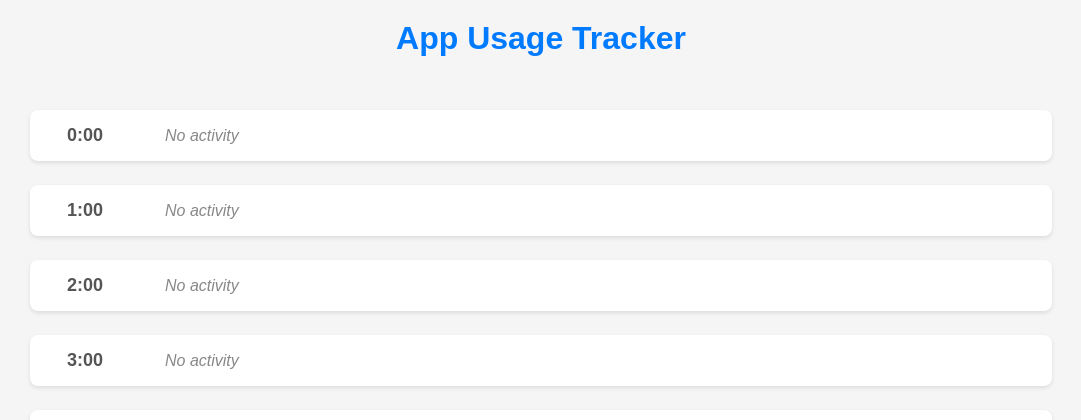
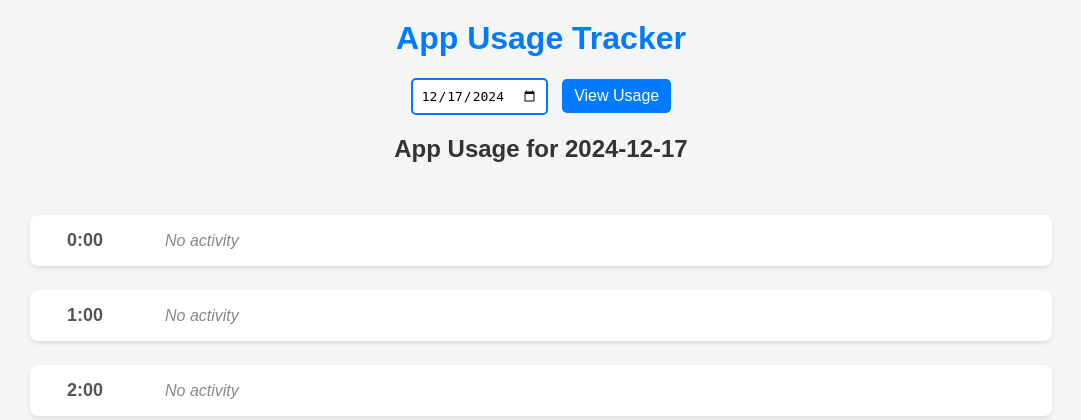
Before and after one commit to Balaaditya8/productivity-tracker, a Flask app: page / in a window 1280 px wide. Shown: the top 420 px of the page, without its empty margins (99-1180 px from the left). Run offline with Flask 3, Linux system fonts and the light colour scheme; data that the repository does not hold is empty.

Commit message:
Added history and date specific view

```diff
--- a/app.py
+++ b/app.py
@@ -1,4 +1,4 @@
-from flask import Flask, render_template
+from flask import Flask, render_template, request
 from datetime import datetime
 from collections import defaultdict
 import sqlite3
@@ -10,50 +10,52 @@ def parse_time(time_str):
     return datetime.strptime(time_str, "%Y-%m-%d %H:%M:%S")
 
 # Function to calculate hourly usage data
-def calculate_hourly_data():
-    # Connect to the SQLite database to fetch app usage data
+def calculate_hourly_data(target_date=None):
     conn = sqlite3.connect('app_usage.db')
     cursor = conn.cursor()
 
-    # Query to fetch the app usage data from the database
-    cursor.execute("SELECT app_name, start_time, end_time FROM app_usage ORDER BY start_time")
+    # Query to fetch app usage data (filter by date if provided)
+    if target_date:
+        cursor.execute("""
+            SELECT app_name, start_time, end_time
+            FROM app_usage
+            WHERE DATE(start_time) = ?
+            ORDER BY start_time
+        """, (target_date,))
+    else:
+        cursor.execute("SELECT app_name, start_time, end_time FROM app_usage ORDER BY start_time")
+
     app_usage = cursor.fetchall()
-
-    # Close the database connection
     conn.close()
 
-    # Dictionary to hold hourly data (key: hour, value: list of (app_name, time_spent))
     hourly_data = defaultdict(lambda: defaultdict(float))
 
-    # Iterate through the fetched app usage data
+    # Process fetched data
     for usage in app_usage:
         app_name = usage[0]
         start_time = parse_time(usage[1])
         end_time = parse_time(usage[2])
 
-        # Calculate time spent in minutes
         time_spent = math.ceil((end_time - start_time).seconds / 60)
-
-        # Get the hour of the start time
         hour = start_time.hour
-
-        # Accumulate time spent on the app in the respective hour
         hourly_data[hour][app_name] += time_spent
 
-    # Ensure all 24 hours are represented, even if no data exists
+    # Fill all 24 hours to ensure proper rendering
     for hour in range(24):
         if hour not in hourly_data:
             hourly_data[hour] = {}
 
     return hourly_data
 
-@app.route('/')
+
+@app.route('/', methods=['GET'])
 def index():
-    # Get the hourly data
-    hourly_data = calculate_hourly_data()
+    target_date = request.args.get('date')  # Get the date from query parameters
+    if not target_date:
+        target_date = datetime.now().strftime('%Y-%m-%d')  # Default to today's date
 
-    # Pass the data to the HTML template
-    return render_template('index.html', hourly_data=hourly_data)
+    hourly_data = calculate_hourly_data(target_date)
+    return render_template('index.html', hourly_data=hourly_data, target_date=target_date)
 
 if __name__ == '__main__':
     app.run(debug=True)
--- a/templates/index.html
+++ b/templates/index.html
@@ -20,6 +20,37 @@
             margin-top: 20px;
             color: #007BFF;
             font-size: 2em;
+        }
+
+        /* Date picker form */
+        .date-form {
+            display: flex;
+            justify-content: center;
+            margin: 20px 0;
+        }
+
+        .date-form input[type="date"] {
+            padding: 8px;
+            font-size: 1em;
+            border: 2px solid #007BFF;
+            border-radius: 5px;
+            margin-right: 10px;
+            outline: none;
+        }
+
+        .date-form button {
+            padding: 8px 12px;
+            font-size: 1em;
+            color: #fff;
+            background-color: #007BFF;
+            border: none;
+            border-radius: 5px;
+            cursor: pointer;
+            transition: background-color 0.3s;
+        }
+
+        .date-form button:hover {
+            background-color: #0056b3;
         }
 
         /* Container for the grid layout */
@@ -115,14 +146,26 @@
 </head>
 <body>
     <h1>App Usage Tracker</h1>
+
+    <!-- Date Picker Form -->
+    <div class="date-form">
+        <form method="get" action="/">
+            <input type="date" name="date" value="{{ target_date }}" required>
+            <button type="submit">View Usage</button>
+        </form>
+    </div>
+
+    <!-- Display Selected Date -->
+    <h2 style="text-align: center; color: #333;">App Usage for {{ target_date }}</h2>
+
+    <!-- Container for Hourly Data -->
     <div class="container">
-        <!-- Loop over all hours from 0 to 23 -->
         {% for hour in range(24) %}
             <div class="hour-row">
                 <!-- Hour Label -->
                 <div class="hour-label">{{ hour }}:00</div>
 
-                <!-- Displaying Apps in Mini Boxes for each Hour -->
+                <!-- Displaying Apps in Mini Boxes for Each Hour -->
                 {% if hourly_data[hour] %}
                     {% for app, time in hourly_data[hour].items() %}
                         <div class="app-box">
```
Also changed, not shown: 2 other files.
